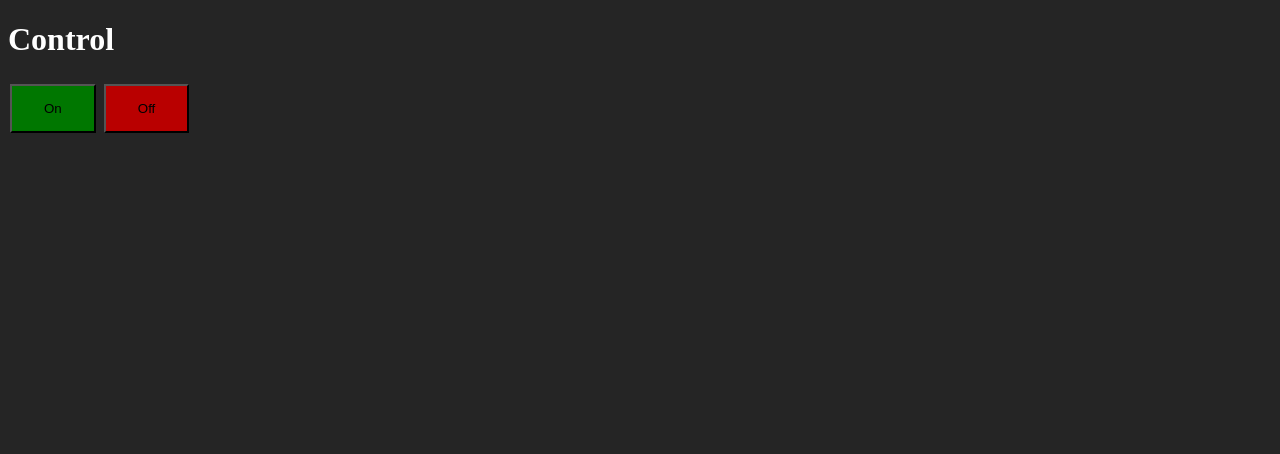
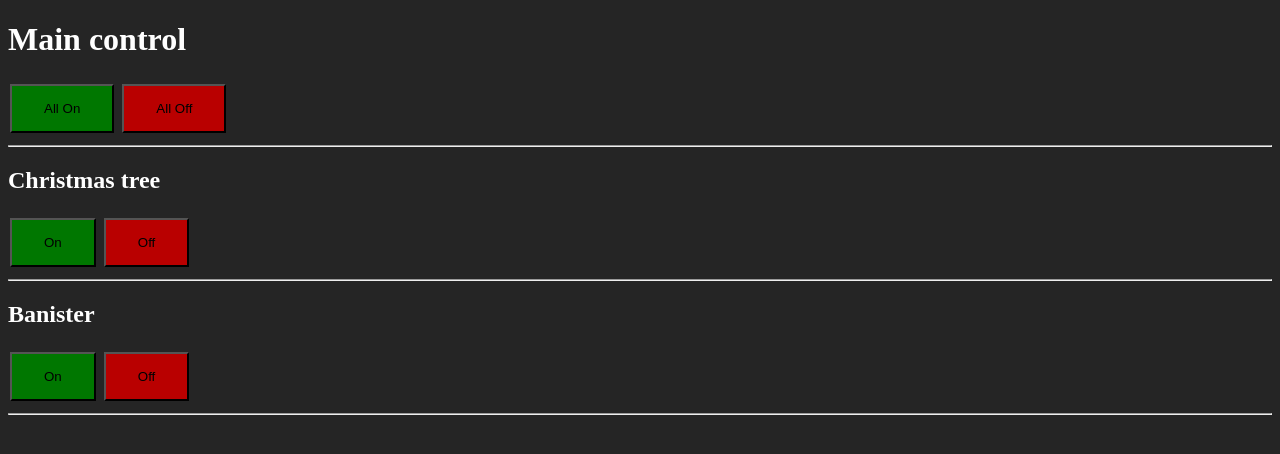
Before and after one commit to hrmorley34/flask-energenie, a Flask app: page / in a window 1280 px wide. Shown: the top 454 px of the page. Run offline with Flask 2, Linux system fonts and the light colour scheme.

Commit message:
Add config for sockets/titles

```diff
--- a/app.py
+++ b/app.py
@@ -1,23 +1,47 @@
-from flask import Flask, render_template
+from flask import Flask, abort, render_template
 from gpiozero import Energenie
+
+from config import get_version, load_config
 
 
 app = Flask(__name__)
-ENERGENIE_1 = Energenie(1)
+CONFIG = load_config()
+CONTROLLERS = {
+    socket["socket"]: Energenie(socket["socket"]) for socket in CONFIG["sockets"]
+}
+VERSION = get_version()
 
 
 @app.route("/")
 def main_page():
-    return render_template("index.html")
+    return render_template("index.html", config=CONFIG, version=VERSION)
 
 
-@app.route("/energenie/1/on", methods=["POST"])
-def energenie_1_on():
-    ENERGENIE_1.on()
+@app.route("/energenie/<int:socket>/on", methods=["POST"])
+def energenie_single_on(socket: int):
+    if socket not in CONTROLLERS:
+        abort(400)
+    CONTROLLERS[socket].on()
     return "", 204
 
 
-@app.route("/energenie/1/off", methods=["POST"])
-def energenie_1_off():
-    ENERGENIE_1.off()
+@app.route("/energenie/all/on", methods=["POST"])
+def energenie_all_on():
+    for socket in CONTROLLERS:
+        CONTROLLERS[socket].on()
     return "", 204
+
+
+@app.route("/energenie/<int:socket>/off", methods=["POST"])
+def energenie_single_off(socket: int):
+    if socket not in CONTROLLERS:
+        abort(400)
+    CONTROLLERS[socket].off()
+    return "", 204
+
+
+@app.route("/energenie/all/off", methods=["POST"])
+def energenie_all_off():
+    for socket in CONTROLLERS:
+        CONTROLLERS[socket].off()
+    return "", 204
--- a/templates/index.html
+++ b/templates/index.html
@@ -1,7 +1,7 @@
 <!doctype html>
 
 <head>
-    <title>Christmas Tree control</title>
+    <title>{{ config.title }}</title>
     <style>
         body {
             background-color: rgb(37, 37, 37);
@@ -21,6 +21,10 @@
         .off {
             background-color: rgb(185, 0, 0);
         }
+
+        .version {
+            color: rgb(90, 90, 90);
+        }
     </style>
     <script type="application/javascript">
         /**
@@ -32,17 +36,41 @@
             xhr.setRequestHeader('Content-Type', 'application/json');
             xhr.send(/*JSON.stringify({value: 'value'})*/);
         }
-        function send_on() {
-            send_to("/energenie/1/on");
+
+        /**
+         * @param {number} index
+         */
+        function send_on(index) {
+            send_to("/energenie/" + index + "/on");
         }
-        function send_off() {
-            send_to("/energenie/1/off");
+        function send_all_on() {
+            send_to("/energenie/all/on");
+        }
+
+        /**
+         * @param {number} index
+         */
+        function send_off(index) {
+            send_to("/energenie/" + index + "/off");
+        }
+        function send_all_off() {
+            send_to("/energenie/all/off");
         }
     </script>
 </head>
 
 <body>
-    <h1>Control</h1>
-    <button class="on" onclick="send_on()">On</button>
-    <button class="off" onclick="send_off()">Off</button>
+    <h1>{{ config.all.header }}</h1>
+    <button class="on" onclick="send_all_on()">{{ config.all.on }}</button>
+    <button class="off" onclick="send_all_off()">{{ config.all.off }}</button>
+    <hr>
+    {% for item in config.sockets %}
+    <h2>{{ item.header }}</h2>
+    <button class="on" onclick="send_on({{ item.socket }})">{{ item.on }}</button>
+    <button class="off" onclick="send_off({{ item.socket }})">{{ item.off }}</button>
+    <hr>
+    {% endfor %}
+    {% if version %}
+    <footer class="version">{{ version }}</footer>
+    {% endif %}
 </body>
```
Also changed, not shown: config.example.json (added, +22 -0 lines), config.py (added, +41 -0 lines), 2 other files.
